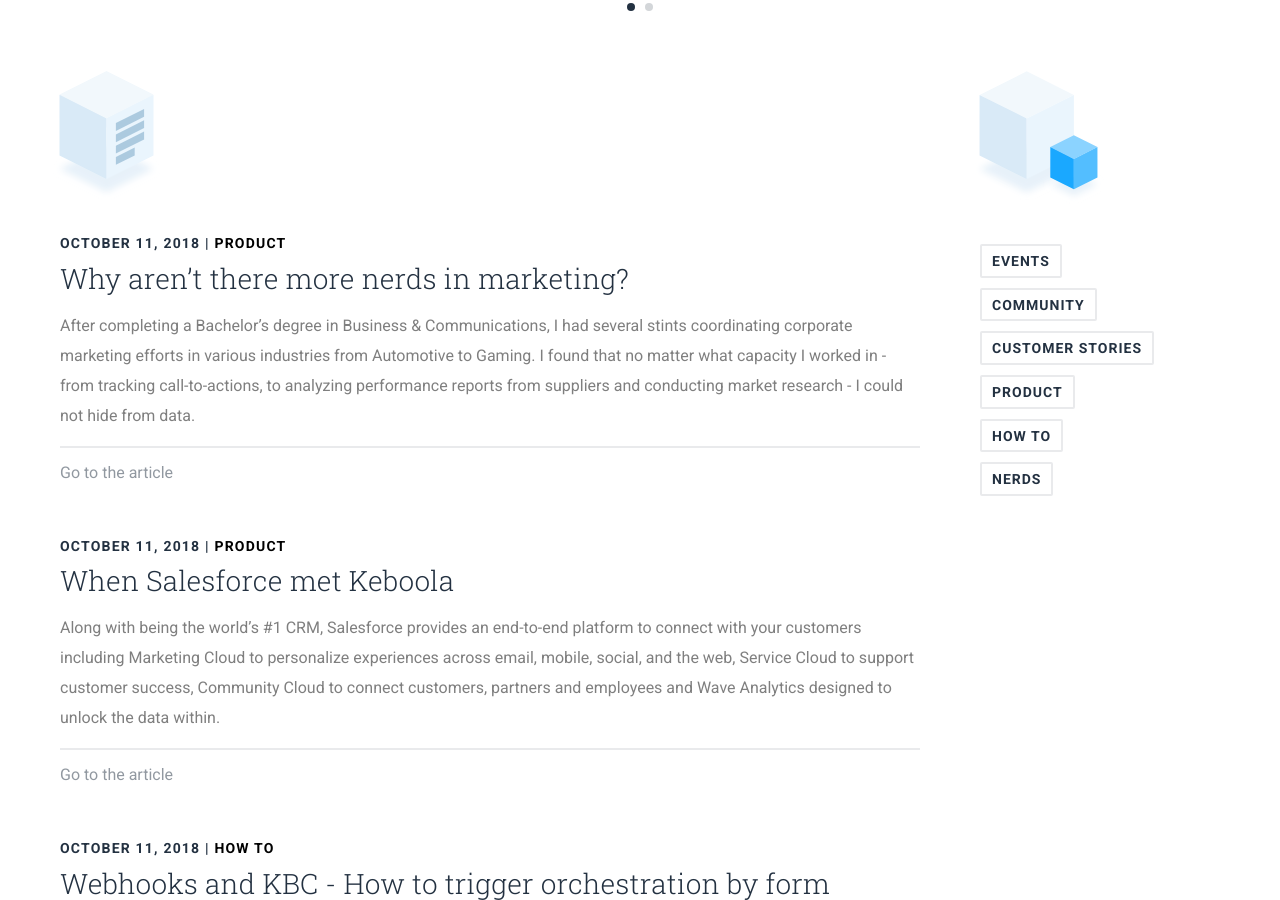
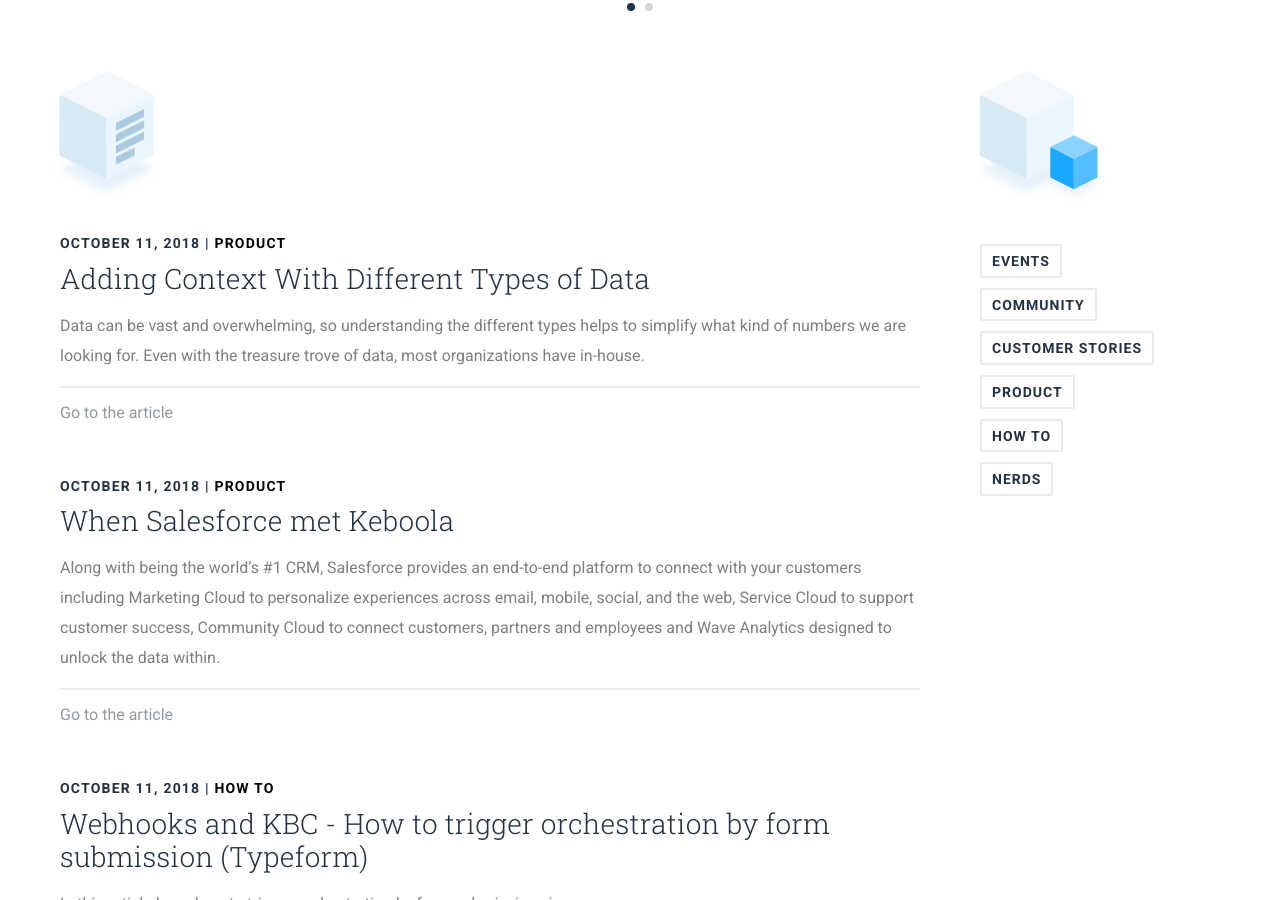
Before and after one commit to keboola/blog, a Jekyll site: the page built from index.md, in a window 1280 px wide and 900 px high, scrolled down 1203 px. Built offline with Jekyll 4.4.1, drawn with Linux system fonts in a browser that asks for light colours; nearby versions of some CDN libraries; some of the changed lines change nothing that is shown.

Commit message:
Update from Forestry.io - Updated why.md

```diff
--- a/_posts/2018-10-11-why.md
+++ b/_posts/2018-10-11-why.md
@@ -1,38 +1,52 @@
 ---
-title: Why aren’t there more nerds in marketing?
+title: Adding Context With Different Types of Data
 layout: post
 categories: product
 date: 2018-10-11 00:00:00 +0000
-perex: After completing a Bachelor’s degree in Business & Communications, I had several
-  stints coordinating corporate marketing efforts in various industries from Automotive
-  to Gaming. I found that no matter what capacity I worked in - from tracking call-to-actions,
-  to analyzing performance reports from suppliers and conducting market research -
-  I could not hide from data.
+perex: Data can be vast and overwhelming, so understanding the different types helps
+  to simplify what kind of numbers we are looking for. Even with the treasure trove
+  of data, most organizations have in-house.
 user: pavel-dolezal
 coverphoto: ''
 coverphoto_slider: ''
 
 ---
-## Why aren’t there more nerds in marketing?
+## Adding Context With Different Types of Data
 
-by [Kate Thomas](http://blog.keboola.com/author/14560)
+by [Colin McGrew](http://blog.keboola.com/author/19180)
 
-My arrival at Business Intelligence (BI) and eventually consulting for Keboola was not through your standard Statistics or Programming route. After completing a Bachelor’s degree in Business & Communications, I had several stints coordinating corporate marketing efforts in various industries from Automotive to Gaming. I found that no matter what capacity I worked in - from tracking call-to-actions, to analyzing performance reports from suppliers and conducting market research - I could not hide from data.
+Data can be vast and overwhelming, so understanding the different types helps to simplify what kind of numbers we are looking for. Even with the treasure trove of data, most organizations have in-house. There are tons of additional data sets that can be included in a project to add valuable context and create even deeper insights. It’s important to keep in mind what type of data it is, when and where it was created, what else was going on in the world when this data was created, and so forth. Using the example of a restaurant, let’s look at some different types of data and how they could impact an analytics project.
 
-So in my never ending quest for efficiency I also started to ask myself why am I doing this and how meaningful is it? Or simply put, am I wasting my time coming up with tweets no one reads. #HashtagAllTheThings
+Numerical data is something that is measurable and always expressed in numerical form. For example, the number of diners attending a particular restaurant over the course of a month or the number of appetizers sold during a dinner service.  This can be segmented into two sub-categories.
 
+Discrete data represents items that can be counted and are listed as an exact number and take on possible values that can be listed out. The list of possible values may be fixed (also called finite); or it may go from 0, 1, 2, on to infinity (making it countably infinite).  For example:
 
+* Number of diners that ate at the restaurant on a particular day (you can’t have half a diner).
+* Amount of beverages sold each week.
+* How many employees were staffed at the restaurant on a day.
 
-![](https://lh4.googleusercontent.com/HImCTSxNOnc4-827NZtG74GiqzBn69whDCKDR9YycxHMwfuJtRecAp5xf2Lyab7KOtgji_mgXOKWlnzHEyDN1s6bZallsLnJFkvZLusIFHElupC06wfq4SOxCzIFGqPQB-IWIgDZ =340x207)
+Continuous data represents measurements; their possible values cannot be counted and can only be described using intervals on the real number line.  For example, the exact amount of vodka left in the bottle would be continuous data from 0 mL to 750 mL, represented by the interval \[0, 750\], inclusive. Other examples:
 
-Traditionally data analysis was never a core a competency of marketing, someone else from purchasing, finance, IT etc. would tell you if your campaign was successful. But with the shift towards digital marketing there’s been an increase in data availability and now more control over how marketers themselves can measure KPIs.
+* Pounds of steak sold during dinner service
+* The high temperature in the city on a particular day
+* How many ounces of wine was poured in a given week
 
-It was this trend that made me first curious about making the switch from Marketing to Analytics. The organizational gap was so apparent to me, but I had no idea what that translated to in terms of a job description. I was stuck between working in marketing where (for obvious reasons) the primary focus is on campaign implementation before measurement vs. a highly technical position (which I didn’t even have the qualifications for) that would stifle my creative side.
+You should be able to do most mathematical operations on numerical data as well as list in ascending/descending order and display in fractions.
 
-Caught in the middle, I came across a job posting at Keboola for a “[Data Analyst](http://www.keboola.com/jobs/vancouver)”. At the time I had no idea what I was applying for, but through my experience in the past year I now see that the job description couldn’t have been clearer. Keboola, like me, is somewhere in the middle. With a pragmatic approach, we provide real solutions to our clients’ very real business issues.
+Categorical data represents characteristics such as sex, or the types of books someone likes.  Categorical data can take on numerical values (such as “1” indicating male and “2” indicating female), but those numbers don’t have any mathematical meaning and can’t be added together. (Categorical data may also be referred to as qualitative data, or Yes/No data.)  For example:
 
-What I love about working here is that we help companies integrate both Market Intelligence (MI) and Business Intelligence (BI) for data-driven decision making.
+* Marital status
+* Hometown
+* Favorite types of restaurant
 
-![](https://lh4.googleusercontent.com/9prn55gvwdZI3PjSnc90yM5b0sh3BF0WKeUL3hm1VwzGZ3qOv3OP1KsyJWIFGjS8NKuTvCPbz8humuPNds69gXhxf_rlzdj9U-9TvJ4zV1CH9IOLR-c2uIM9OY76vlEiDKmJkKKA =624x99)
+Ordinal data combines numerical and categorical data. The data does fall into categories, however the numbers assigned to each category have meaning.  Take Yelp as an example. Rating restaurants on a scale from 0 (lowest) to 5 (highest) stars yields ordinal data.  Although ordinal data is often visualized in charts and graphics, unlike categorical data, the numbers do have an associated mathematical meaning. From a survey of 1,000 people rating a restaurant on a scale from 0 to 5, taking the average of the 1,000 responses will have meaning and thus would not be classified as categorical data.  Other examples:
 
-In my role, I provide the (BI) tools to answer the “why” behind my clients’ marketing decisions and then visualize those findings so they can make more informed decisions (MI). What I’ve found through this experience that there are common problems afflicting marketers, for which I feel there is actually a solution already under your nose. My job at Keboola is to translate these observations into something actionable so marketers can be empowered to work with their data and spend their time creating something meaningful … less hashtags in the next tweet perhaps?
+* Average customer satisfaction rating for a given month
+* Google seller rating
+* OpenTable rating
+
+Looking at our restaurant, there are a lot of different ways we can approach analysis using contextual data. Incorporating weather data and seasonality with sales data may help us better understand which items sell better during specific seasons and weather conditions. Additionally, being able to identify how the number of employees working in the restaurant and the number of diners at the restaurant on a given day effect the average amount of sale per diner and the average Yelp review score could be interesting. If we owned a chain of restaurants, we could create a benchmark scorecard for each location to enable performance comparison within our group of restaurants.
+
+The specific data sets that will be most relevant to a particular analytics use case will vary based on industry and the focus of the project, but the main point to keep in mind is that no data point lives in a vacuum. Regardless of the type of data, what these examples highlight is that there is plenty of information you can gather from the information you already have; when you enrich that data your insights grow more profound.
+
+If you're interested to learn more about Keboola, check out how we helped [CSC ](https://www.keboola.com/stories/short#csc)at context to their digital marketing analytics by bring together over 50 data sources.
```
